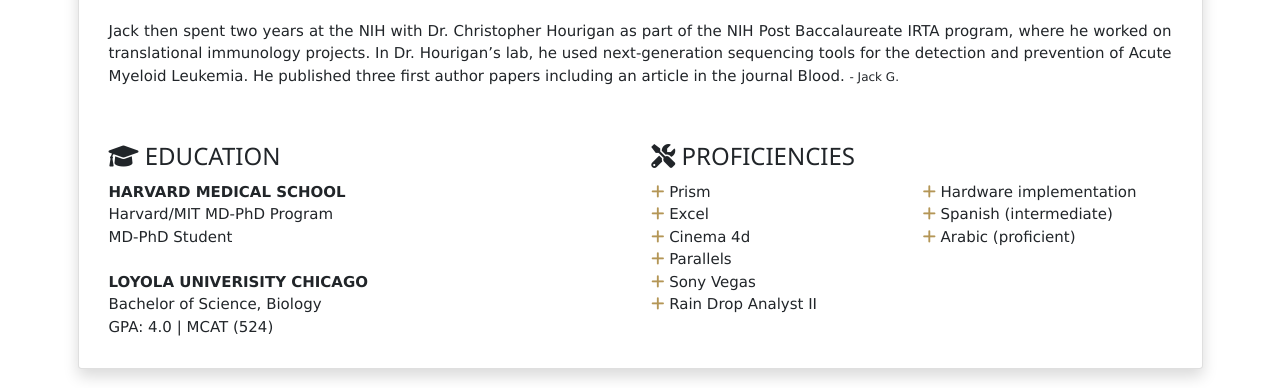
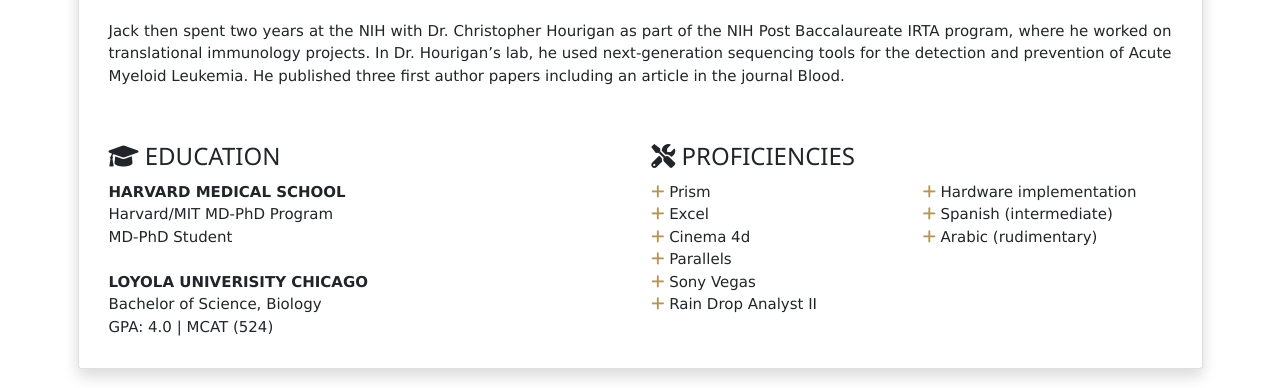
Before and after one commit to jack-ghannam/portfolio, a plain HTML site: page index.html in a window 1280 px wide. Shown: the part 383-771 px from the top of the page. Drawn offline with nearby package versions, Linux system fonts and the light colour scheme; a web font is replaced by a local one.

Commit message:
Update index.html

```diff
--- a/index.html
+++ b/index.html
@@ -127,7 +127,6 @@
             Jack then spent two years at the NIH with Dr. Christopher Hourigan as part of the NIH Post Baccalaureate IRTA program, where he worked on translational immunology projects.
 			In Dr. Hourigan’s lab, he used next-generation sequencing tools for the detection and prevention of Acute Myeloid Leukemia.
 			He published three first author papers including an article in the journal Blood.
-            <small>- Jack G.</small>
           </span>
 
           <div class="row pt-5">
@@ -156,7 +155,7 @@
                 <div class="col">
                   <i class="fa-solid fa-plus" style="color: #b49656;"></i> Hardware implementation<br>
                   <i class="fa-solid fa-plus" style="color: #b49656;"></i> Spanish (intermediate)<br>
-                  <i class="fa-solid fa-plus" style="color: #b49656;"></i> Arabic (proficient)<br>
+                  <i class="fa-solid fa-plus" style="color: #b49656;"></i> Arabic (rudimentary)<br>
                 </div>
               </div>
             </div>
```
